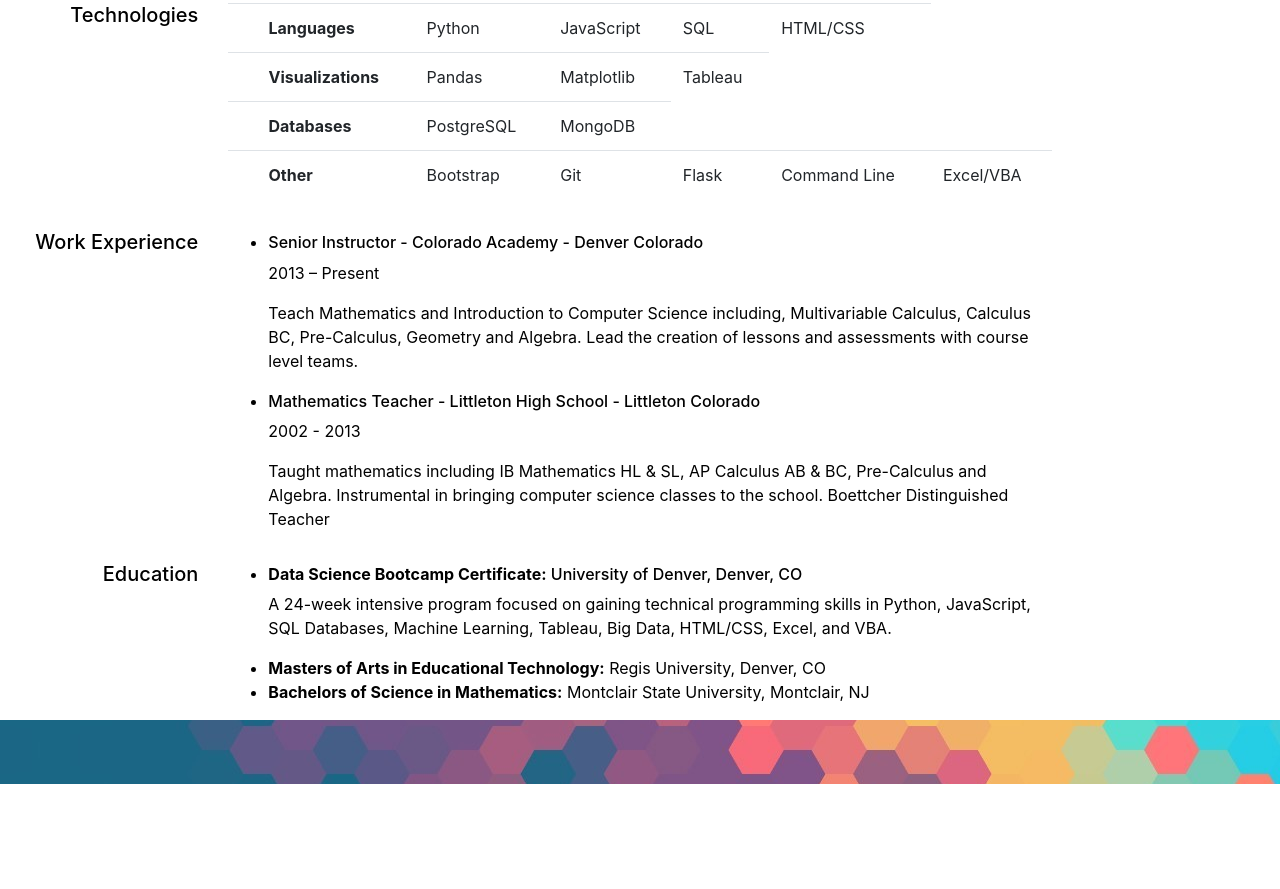
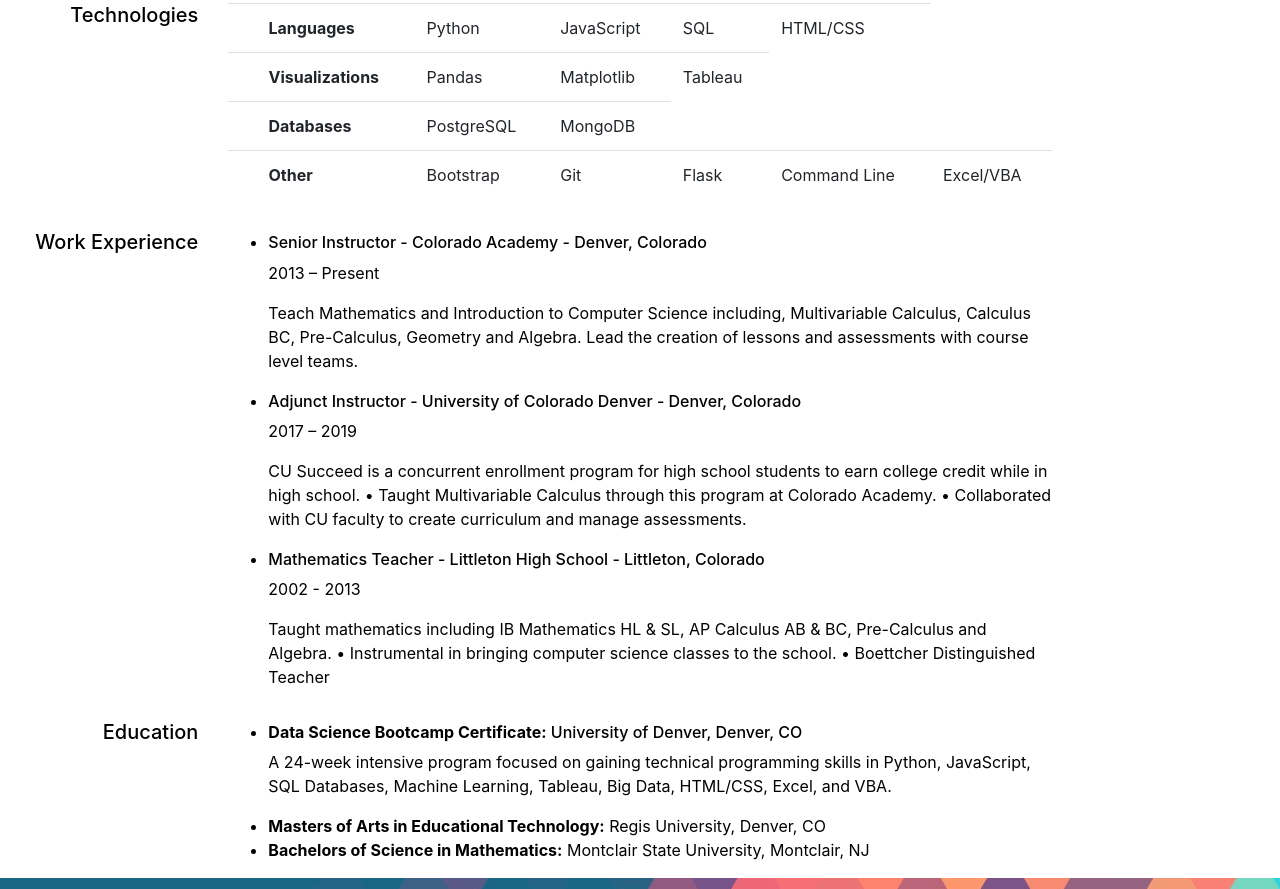
Before and after one commit to cmarche2ti/cmarche2ti.github.io, a plain HTML site: page resume.html in a window 1280 px wide. Shown: the part 426-1315 px from the top of the page. Before the commit the page ends 1242 px from the top, so only its background shows below. Drawn offline with nearby package versions, Linux system fonts and the light colour scheme.

Commit message:
Updated Resume Page

```diff
--- a/resume.html
+++ b/resume.html
@@ -112,7 +112,7 @@
             <div class="col-md-8">
                 <ul>
                     <li>
-                        <h6>Senior Instructor - Colorado Academy - Denver Colorado</h6>
+                        <h6>Senior Instructor - Colorado Academy - Denver, Colorado</h6>
                         <p>2013 – Present</p>
                         <p>Teach Mathematics and Introduction to Computer Science including,
                             Multivariable Calculus, Calculus BC, Pre-Calculus, Geometry and Algebra.
@@ -120,11 +120,19 @@
                         </p>
                     </li>
                     <li>
-                        <h6>Mathematics Teacher - Littleton High School - Littleton Colorado</h6>
+                        <h6>Adjunct Instructor - University of Colorado Denver - Denver, Colorado</h6>
+                        <p>2017 – 2019</p>
+                        <p>CU Succeed is a concurrent enrollment program for high school students to earn college credit while in high school.
+                            • Taught Multivariable Calculus through this program at Colorado Academy.
+                            • Collaborated with CU faculty to create curriculum and manage assessments.
+                        </p>
+                    </li>
+                    <li>
+                        <h6>Mathematics Teacher - Littleton High School - Littleton, Colorado</h6>
                         <p>2002 - 2013</p>
                         <p>Taught mathematics including IB Mathematics HL & SL, AP Calculus AB & BC, Pre-Calculus and Algebra.
-                            Instrumental in bringing computer science classes to the school.
-                            Boettcher Distinguished Teacher
+                            • Instrumental in bringing computer science classes to the school.
+                            • Boettcher Distinguished Teacher
                         </p>
                     </li>
                 </ul>
```
